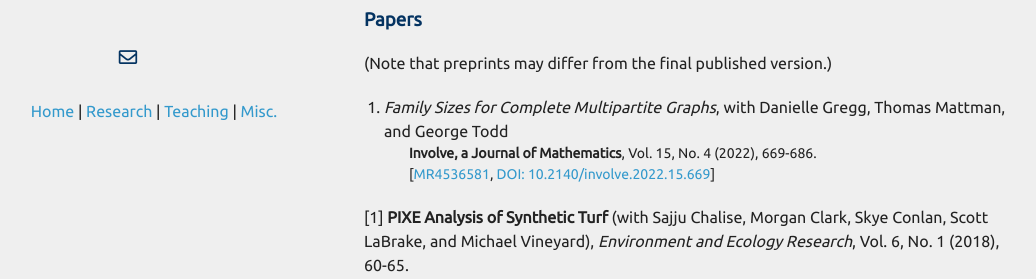
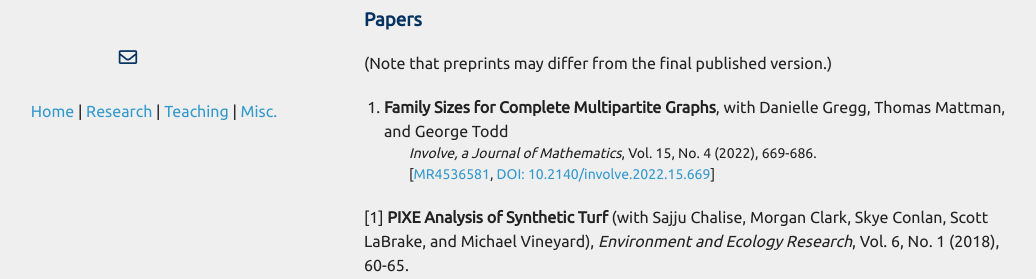
Before and after one commit to zporat/zporat.github.io, a Jekyll site: the page built from index.md, in a window 1280 px wide. Shown: the part 420-699 px from the top of the page, without its empty margins (101-1137 px from the left). Built offline with Jekyll 4.4.1, drawn with Linux system fonts in a browser that asks for light colours; nearby versions of some CDN libraries; a style sheet for code colours, icons or effects is not loaded; our own code applies the rules of GitHub Pages for plain Markdown files.

```diff
--- a/index.md
+++ b/index.md
@@ -21,9 +21,9 @@ My research interests lie in number theory and algebraic geometry.  In particula
 (Note that preprints may differ from the final published version.)
 
 <ol reversed style="margin-left:-20px">
-<li><i>Family Sizes for Complete Multipartite Graphs</i>, with Danielle Gregg, Thomas Mattman, and George Todd</li>
+<li><b>Family Sizes for Complete Multipartite Graphs</b>, with Danielle Gregg, Thomas Mattman, and George Todd</li>
 <ul style="list-style-type:none; font-size:14px; margin-left:-15px;">
-    <li><b>Involve, a Journal of Mathematics</b>, Vol. 15, No. 4 (2022), 669-686. </li>
+    <li><i>Involve, a Journal of Mathematics</i>, Vol. 15, No. 4 (2022), 669-686. </li>
     <li>[<a href="https://mathscinet.ams.org/mathscinet/article?mr=4536581">MR4536581</a>, <a href="https://msp.org/involve/2022/15-4/p07.xhtml">DOI: 10.2140/involve.2022.15.669</a>]</li>
 </ul>
 </ol>
```
